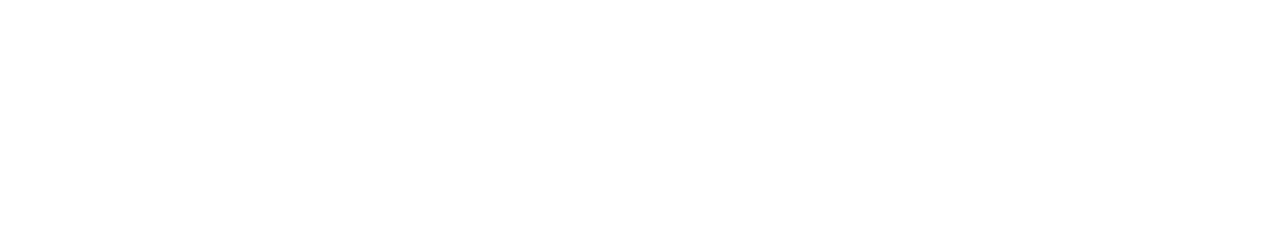
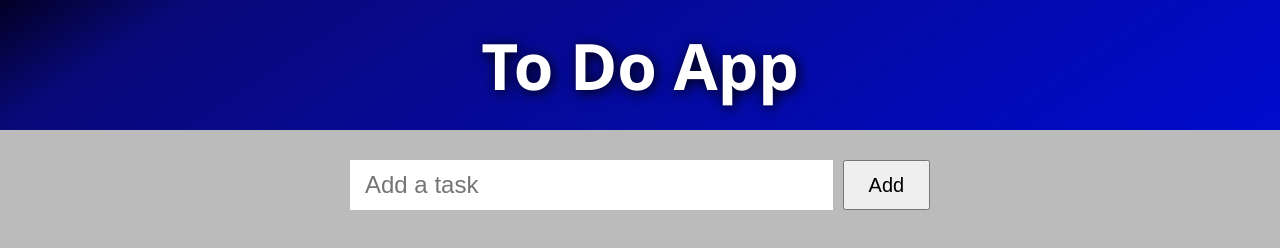
Before and after one commit to ArginP/todo, a plain HTML site: page index.html in a window 1280 px wide. Drawn offline with Linux system fonts and the light colour scheme.

Commit message:
add markup, add styles

```diff
--- a/index.html
+++ b/index.html
@@ -3,10 +3,23 @@
 <head>
     <meta charset="UTF-8">
     <title>To Do App</title>
-  <link rel="stylesheet" href="style.css">
-  <script src="script.js" defer></script>
+    <link rel="stylesheet" href="style.css">
+    <script src="script.js" defer></script>
 </head>
 <body>
 
+<header class="header">
+    <h1>To Do App</h1>
+</header>
+
+<main class="main">
+    <section class="add-task-container">
+        <input class="add-task-input" type="text" placeholder="Add a task" data-add-task-input>
+        <button class="add-task-btn" data-add-task-button>Add</button>
+    </section>
+
+    <section class="tasks-container" data-tasks-container></section>
+</main>
+
 </body>
 </html>
--- a/style.scss
+++ b/style.scss
@@ -0,0 +1,52 @@
+* {
+  box-sizing: border-box;
+  margin: 0;
+  padding: 0;
+}
+
+body {
+  background-color: #bbbbbb;
+}
+
+.header {
+  width: 100%;
+  height: 130px;
+  background: linear-gradient(146deg, rgba(2,0,36,1) 0%, rgba(9,9,121,1) 13%, rgba(0,11,205,1) 100%);
+  display: flex;
+  align-items: center;
+  justify-content: center;
+  color: white;
+  font-family: "Segoe UI", Tahoma, Geneva, Verdana, sans-serif;
+  font-size: 32px;
+
+  h1 {
+    text-shadow: 2px 2px 13px #000;
+    user-select: none;
+  }
+}
+
+.add-task-container {
+  width: 100%;
+  max-width: 600px;
+  display: flex;
+  height: 50px;
+  margin: 30px auto;
+  padding: 0 10px;
+  justify-content: flex-start;
+  align-items: stretch;
+  gap: 10px;
+
+  .add-task-btn {
+    font-size: 20px;
+    flex-grow: 1;
+    user-select: none;
+  }
+}
+
+.add-task-input,
+.search-input {
+  border: none;
+  font-size: 24px;
+  flex-grow: 3;
+  padding: 0 15px;
+}
```
Also changed, not shown: style.css, 1 other file.
